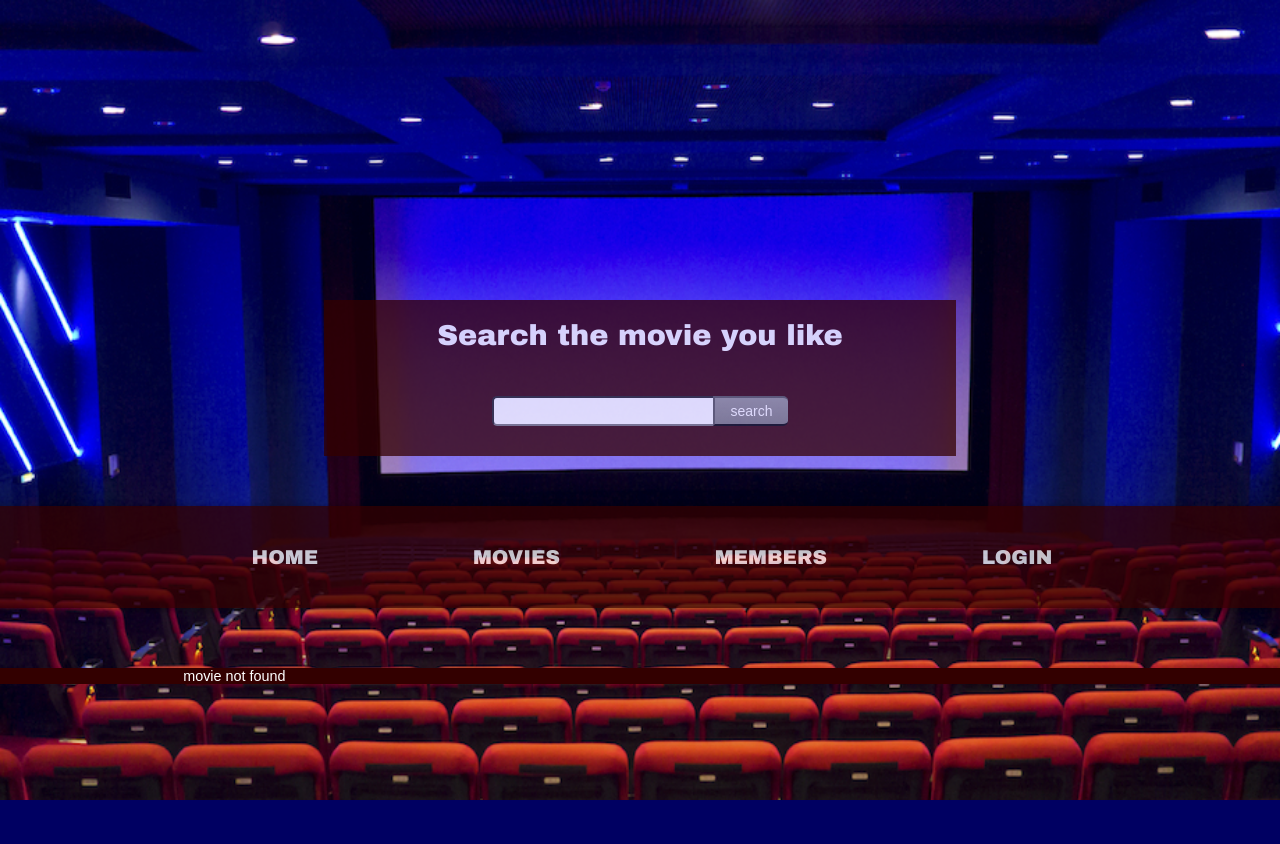
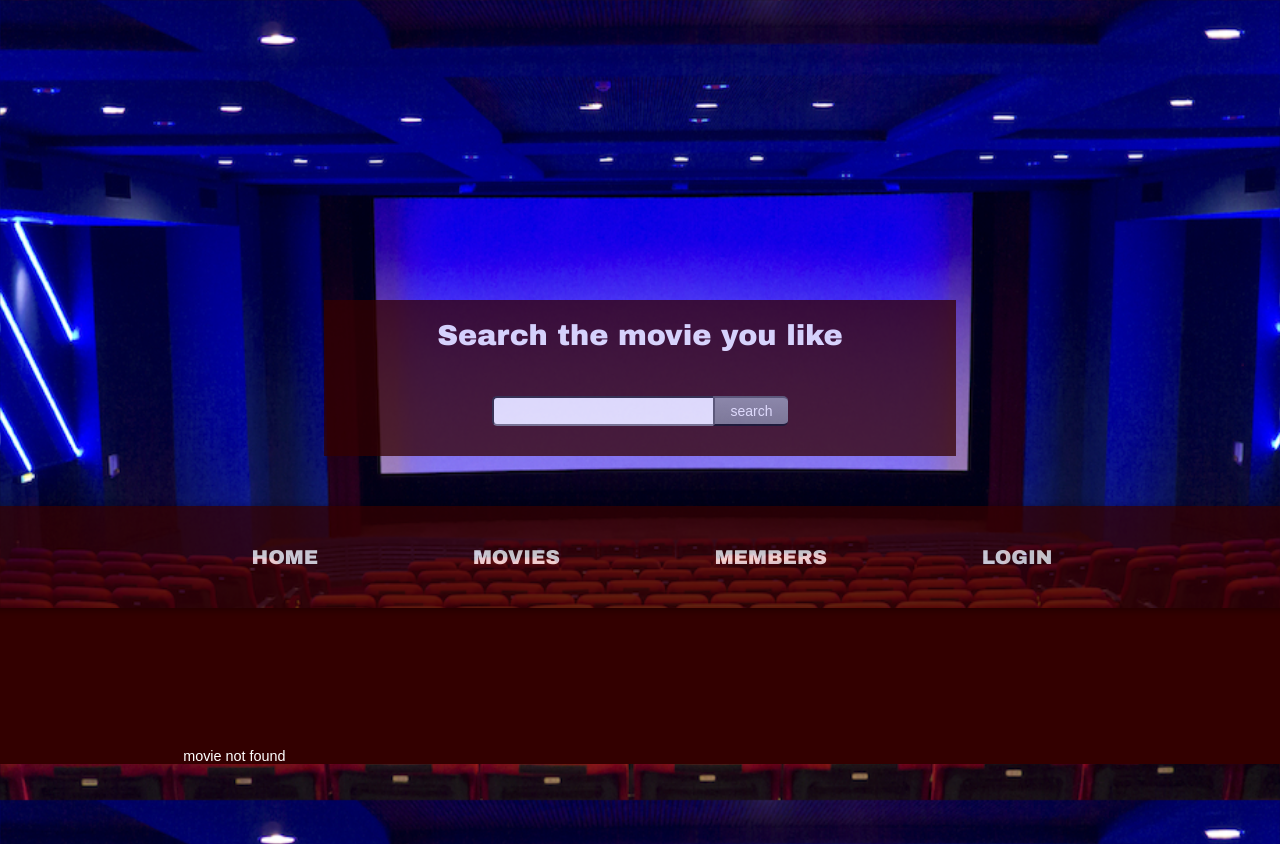
Before and after one commit to yanliu8/tinflix, a Django app: template tinflix/movie/templates/search.html in a window 1280 px wide; the page is wider, and only the part inside the window is pictured. Before the commit the page ends 800 px from the top of that part, so only its background shows below. Run offline with Django 3.2, Linux system fonts and the light colour scheme; the template is opened without the code that fills it, so the values that code supplies are empty; parts of the project's set-up code (start-up, migrations or seed data) failed here and were passed over; some libraries are stand-ins or nearby versions.

Commit message:
Merge remote-tracking branch 'origin/master'
# Conflicts:
#	tinflix/movie/templates/moviePage.html
keyerror fix

```diff
--- a/tinflix/movie/static/movietemplate.css
+++ b/tinflix/movie/static/movietemplate.css
@@ -65,7 +65,7 @@ nav {
     width: 110%;
     margin-left: -20px;
     margin-top: -20px;
-    padding-top: 600px;
+    padding-top: 60px;
 }
 
 .space2 {
--- a/tinflix/movie/templates/search.html
+++ b/tinflix/movie/templates/search.html
@@ -2,7 +2,7 @@
 {% load static %}
 {% block content %}
 <body>
-<div class="space2">
+<div class="space">
     <div style="width:1000px;margin:80px auto;">
 {% if movies %}
     {% for movie_obj in movies %}
```
